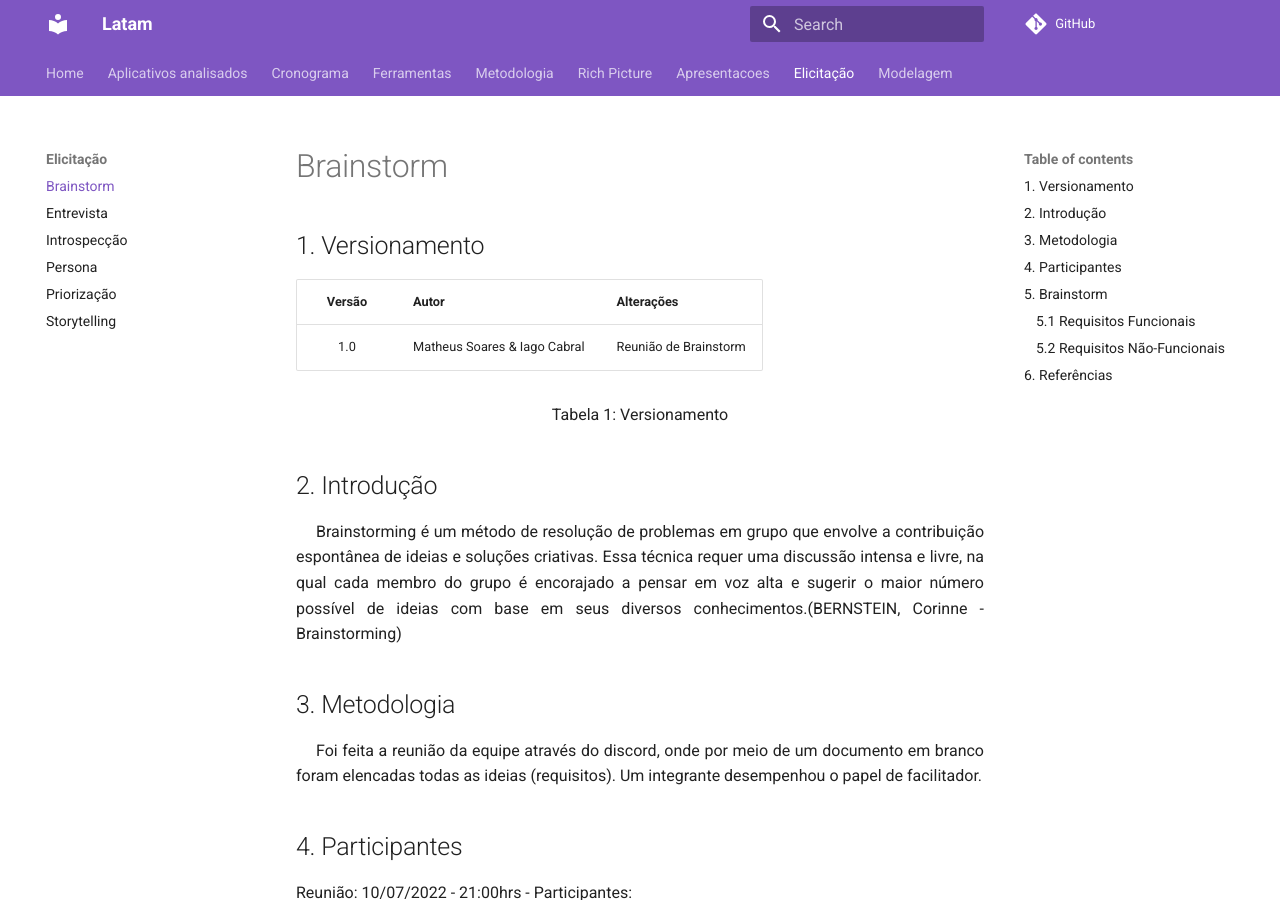
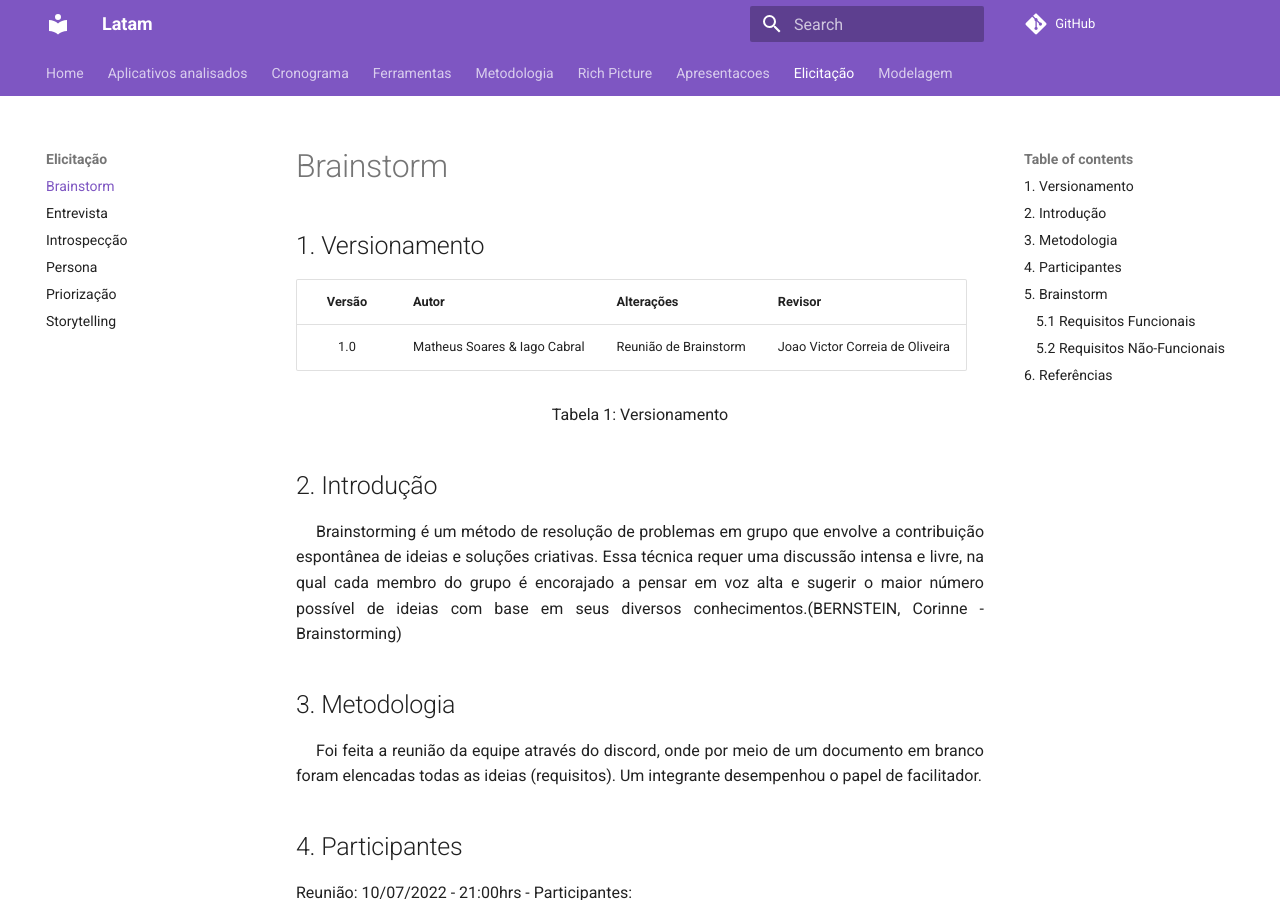
Before and after one commit to Requisitos-de-Software/2022.1-TikTok, an MkDocs documentation site: the page built from docs/elicitação/brainstorm.md, in a window 1280 px wide and 900 px high. Built offline with MkDocs 1.6.1 and Material for MkDocs 9.7.7, drawn with Linux system fonts in a browser that asks for light colours; comment, search, counter and statistics services are not loaded.

Commit message:
#37 - Atualização de Revisores

```diff
--- a/docs/elicitação/brainstorm.md
+++ b/docs/elicitação/brainstorm.md
@@ -1,8 +1,8 @@
 # Brainstorm
 ## 1. Versionamento
-| Versão | Autor             | Alterações                         |
-|:------:| ----------------- | ---------------------------------- |
-|  1.0   | Matheus Soares  & Iago Cabral| Reunião de Brainstorm |
+| Versão | Autor             | Alterações                         | Revisor|
+|:------:| ----------------- | ---------------------------------- | ------- |
+|  1.0   | Matheus Soares  & Iago Cabral| Reunião de Brainstorm | Joao Victor Correia de Oliveira |
 <div style="text-align: center">
 <p>Tabela 1: Versionamento</p>
 </div>
```
